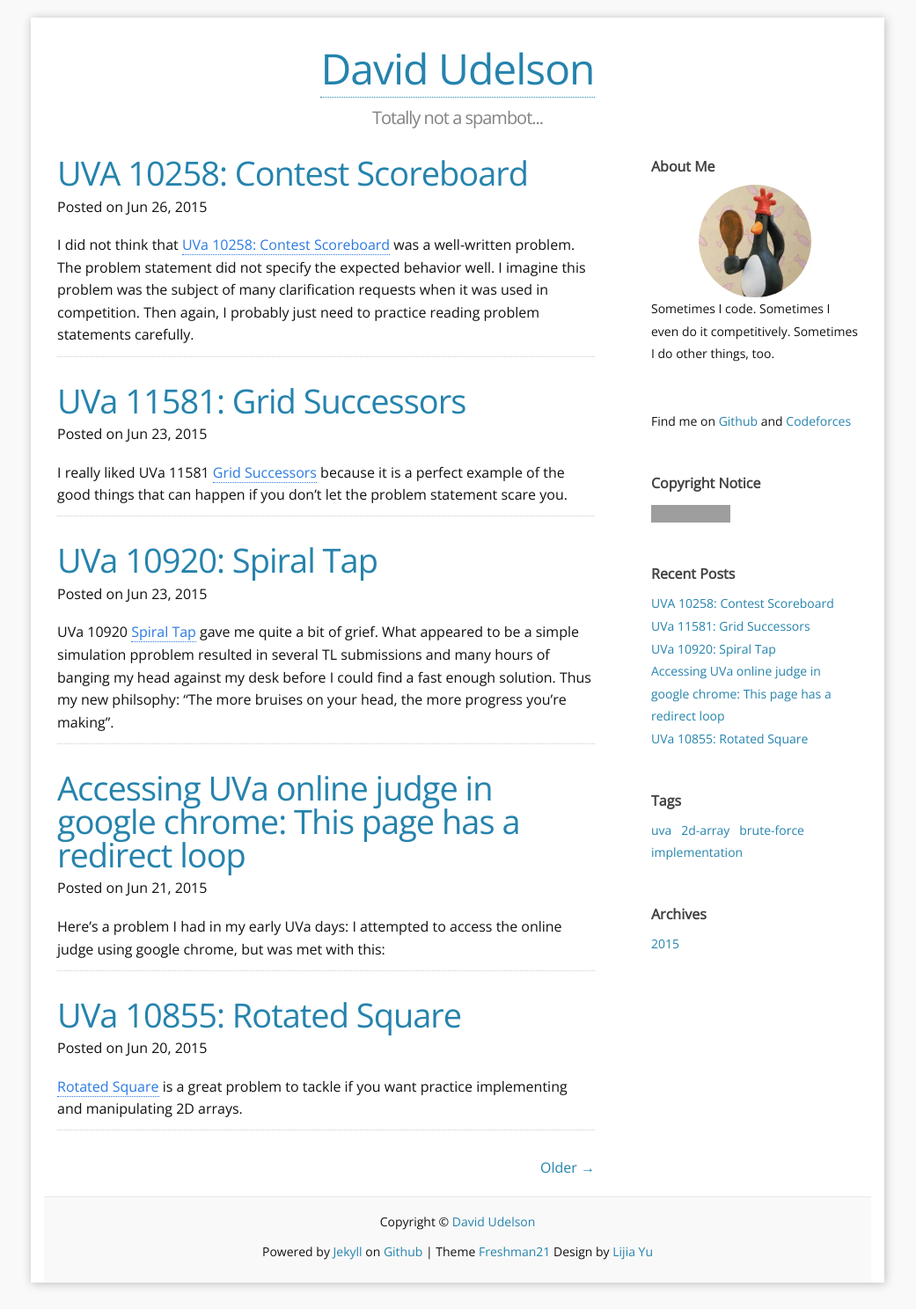
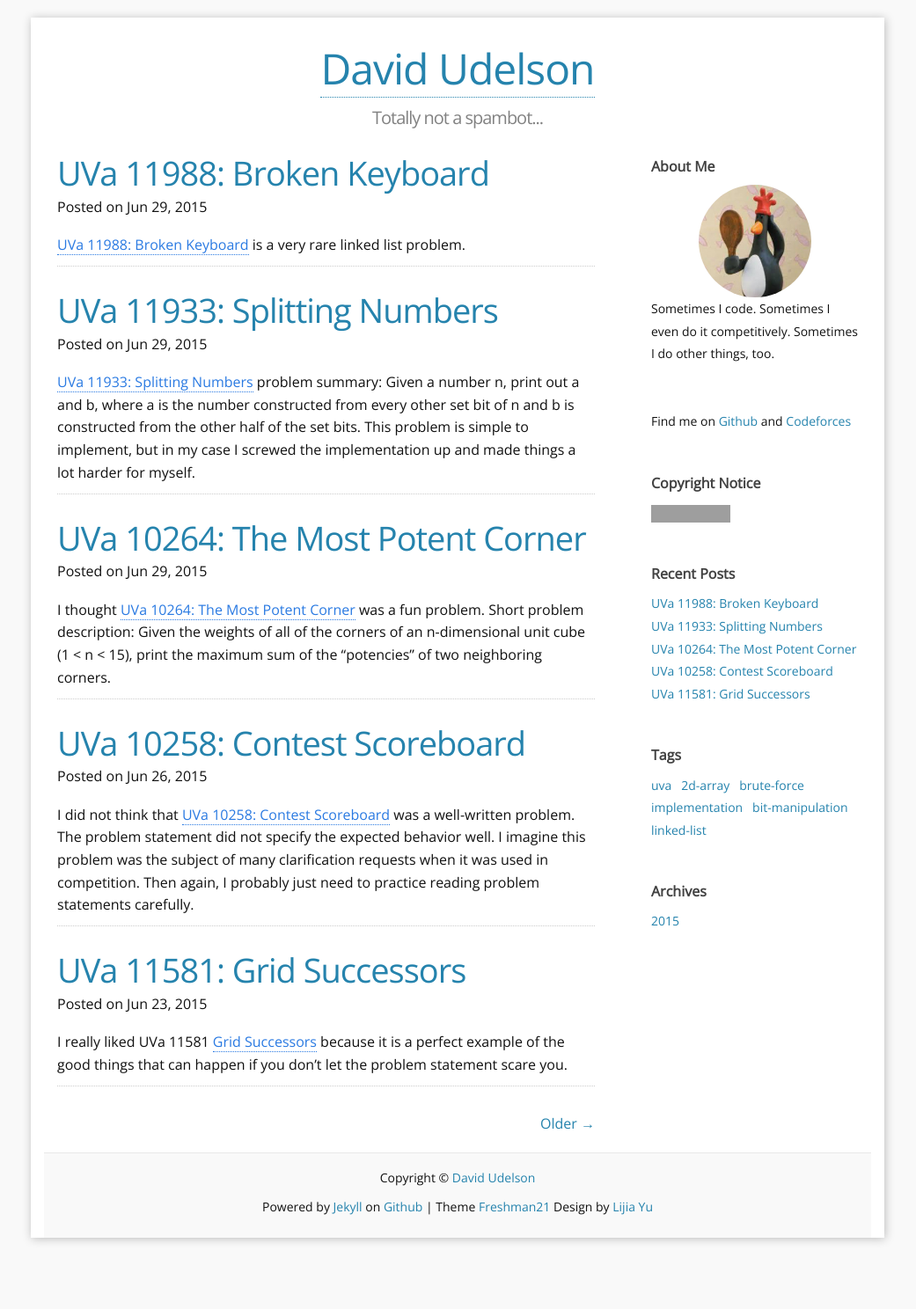
Before and after one commit to dudelson/website, a Jekyll site: the page built from blog/index.html, in a window 1280 px wide. Shown: the whole page at 88% size, without its empty margins (120-1161 px from the left). Built offline with Jekyll 4.4.1, drawn with Linux system fonts in a browser that asks for light colours; the list of posts is cut into pages by our own code; after the commit the page ends 1437 px from its top, so only the background shows below that; grey boxes are pictures that could not be loaded.

Commit message:
pooooooooosts

```diff
--- a/_posts/2015-06-26-uva-10258-contest-scoreboard.md
+++ b/_posts/2015-06-26-uva-10258-contest-scoreboard.md
@@ -1,5 +1,5 @@
 ---
-title: "UVA 10258: Contest Scoreboard"
+title: "UVa 10258: Contest Scoreboard"
 tags: uva 2d-array implementation
 ---
 I did not think that [UVa 10258: Contest Scoreboard](https://uva.onlinejudge.org/index.php?option=com_onlinejudge&Itemid=8&page=show_problem&category=24&problem=1199) was a well-written problem. The problem statement did not specify the expected behavior well. I imagine this problem was the subject of many clarification requests when it was used in competition. Then again, I probably just need to practice reading problem statements carefully.<!--more--> Things I got wrong in this problem included:
@@ -22,6 +22,13 @@ for(int i=0; i<n; i++) memset(array[i], 0, m);
 
 Alas, this was not the way. Doing this results in random entries in the array not being zeroed or set to random values. Clearly I do not understand 2D arrays well enough yet. I will update this post when I know why this happens.
 
+**UPDATE**: Don't use memset at all! It is better to use `fill_n` from the `<algorithm>` header, which takes a more intuitive length parameter the same as other STL functions. Initializing a 2D nxm array using fill_n looks like:
+{% highlight c++ %}
+    int array[n][m];
+for(int i=0; i<n; i++) fill_n(array[i], m, 0);
+{% endhighlight %}
+Just like we would expect!
+
 Here's my solution:
 
 {% highlight c++ %}
--- /dev/null
+++ b/_posts/2015-06-29-uva-10264-most-potent-corner.md
@@ -0,0 +1,20 @@
+---
+title: "UVa 10264: The Most Potent Corner"
+tags: uva bit-manipulation
+---
+I thought [UVa 10264: The Most Potent Corner](https://uva.onlinejudge.org/index.php?option=com_onlinejudge&Itemid=8&category=24&page=show_problem&problem=1205) was a fun problem. Short problem description: Given the weights of all of the corners of an n-dimensional unit cube (1 < n < 15), print the maximum sum of the "potencies" of two neighboring corners. <!--more--> The "potency" of a corner is the sum of the weights of its neighboring corners. Two corners are neighbors if they are connected by an edge of the cube. Furthermore, the corners of the cube are given in a certain order. For a 3D cube, the order is:
+
+  - (0, 0, 0)
+  - (0, 0, 1)
+  - (0, 1, 0)
+  - (0, 1, 1)
+  - (1, 0, 0)
+  - (1, 0, 1)
+  - (1, 1, 0)
+  - (1, 1, 1)
+
+This looks just like counting from 0 to 7 in binary! Then we can establish a few thing that will help us solve this problem. An n-dimensional cube has 2^n corners. Additionally, two corners are neighbors if they share an edge. This means they will differ in exactly one coordinate. To check this, we can represent the coordinates as integers (e.g. (1, 0, 1) becomes 5) and xor them together. If they are neighbors, the result of the operation will contain exactly one "set" bit, which is another way of saying that it will be a power of two. We can check whether an integer is a power of two by taking a bitwise and of the integer and its negative and checking that the result is equal to the integer (this is a property of two's complements that I had to play around with for a while before I understood). This is where the function `neighbors` in my solution comes from. The rest of the code is straight-forward since there is enough time to get away with a O(n^2) solution. The only pitfall I encountered while solving this problem is operator precedence. The `==` operator has precendence over the `&` operator, so more parens were required in my `neighbors` function than I originally thought. Here's my code:
+
+{% highlight c++ %}
+{% include_relative downloads/uva/10264.cpp %}
+{% endhighlight %}
--- /dev/null
+++ b/_posts/2015-06-29-uva-11933-splitting-numbers.md
@@ -0,0 +1,25 @@
+---
+title: "UVa 11933: Splitting Numbers"
+tags: uva implementation
+---
+[UVa 11933: Splitting Numbers](https://uva.onlinejudge.org/index.php?option=com_onlinejudge&Itemid=8&category=24&page=show_problem&problem=3084) problem summary: Given a number n, print out a and b, where a is the number constructed from every other set bit of n and b is constructed from the other half of the set bits. This problem is simple to implement, but in my case I screwed the implementation up and made things a lot harder for myself. <!--more--> The source of my pain was an overflow error, and I learned that there is a difference between this:
+
+{% highlight c++ %}
+    while(1<<i < n)
+{% endhighlight %}
+
+and this:
+
+{% highlight c++ %}
+    while(1LL<<i < n)
+{% endhighlight %}
+
+In the first snippet, `1<<i` is of type `int`, and overflows when i>=31. In the second snippet, care is taken to explicitly cast 1 to type `long long`, so the result of the bitshift is also a `long long` and we're good!
+
+When I read the problem description, I saw that the input was guaranteed to be less than 2^31 - 1, and I immediately assumed that overflow wouldn't be an issue. I wrote my solution using `int`s, and for input larger than 2^30, the overflow error described above occurred, resulting in an infinite loop and a mysterious TL verdict. What's worse, this took me the better part of an hour to debug because of my incorrect assumption. I think the moral is: Always test on the largest input!
+
+My solution:
+
+{% highlight c++ %}
+{% include_relative downloads/uva/11933.cpp %}
+{% endhighlight %}
--- /dev/null
+++ b/_posts/2015-06-29-uva-11988-broken-keyboard.md
@@ -0,0 +1,9 @@
+---
+title: "UVa 11988: Broken Keyboard"
+tags: uva linked-list
+---
+[UVa 11988: Broken Keyboard](https://uva.onlinejudge.org/index.php?option=com_onlinejudge&Itemid=8&category=24&page=show_problem&problem=3139) is a very rare linked list problem. <!--more--> It requires the `<list>` header. A linked list is best for this problem because the problem requires fast insertion at a particular node (either the front or the back of the list), but never requires direct access to an element by its index. My solution:
+
+{% highlight c++ %}
+{% include_relative downloads/uva/11988.cpp %}
+{% endhighlight %}
```
Also changed, not shown: 3 other files.
